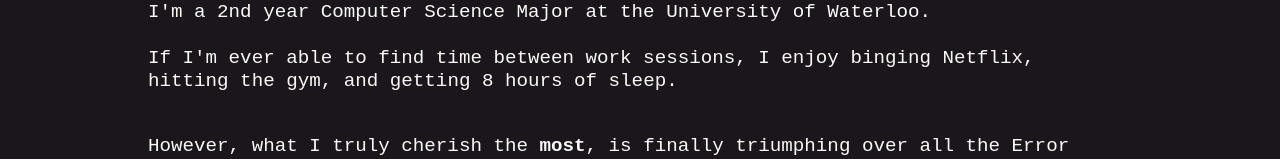
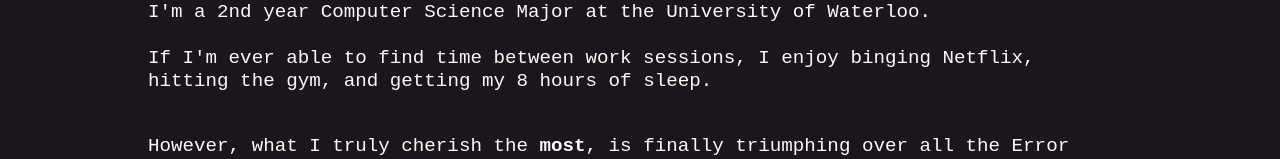
Before and after one commit to jeessh/personal-website-v3, a React (Create React App) app: page / in a window 1280 px wide. Shown: the part 639-798 px from the top of the page. Built offline with nearby package versions, Linux system fonts and the light colour scheme.

Commit message:
Edit: edited about section

```diff
--- a/src/components/AboutMe/index.jsx
+++ b/src/components/AboutMe/index.jsx
@@ -28,7 +28,7 @@ const AboutMe = () => {
         Waterloo. <br />
         <br />
         If I&apos;m ever able to find time between work sessions, I enjoy binging Netflix,<br></br>
-        hitting the gym, and <span ref={errTextRef}>getting 8 hours of sleep</span>.
+        hitting the gym, and <span ref={errTextRef}>getting my 8 hours of sleep</span>.
       </h2>
       <h2 ref={errRef} className="aboutText">
         However, what I truly cherish the <b>most</b>, is finally triumphing
```
